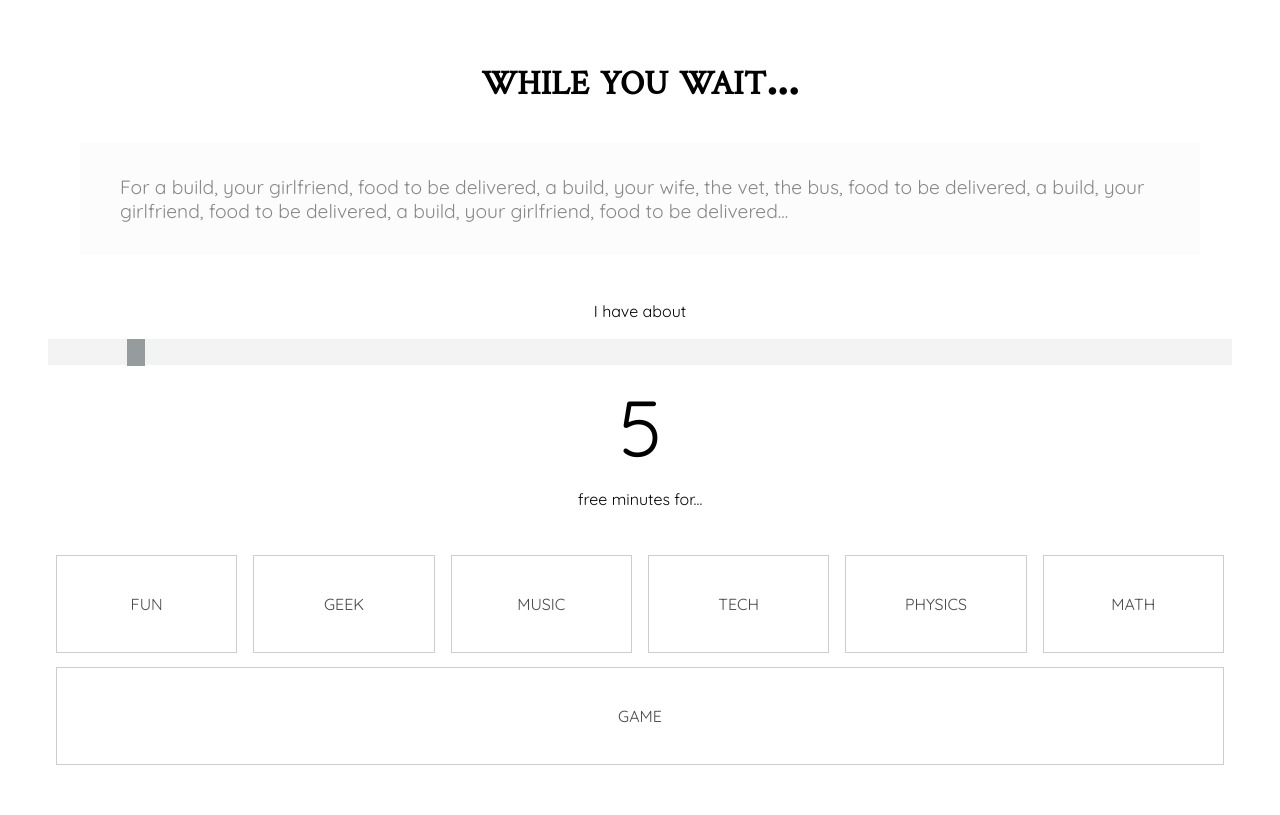
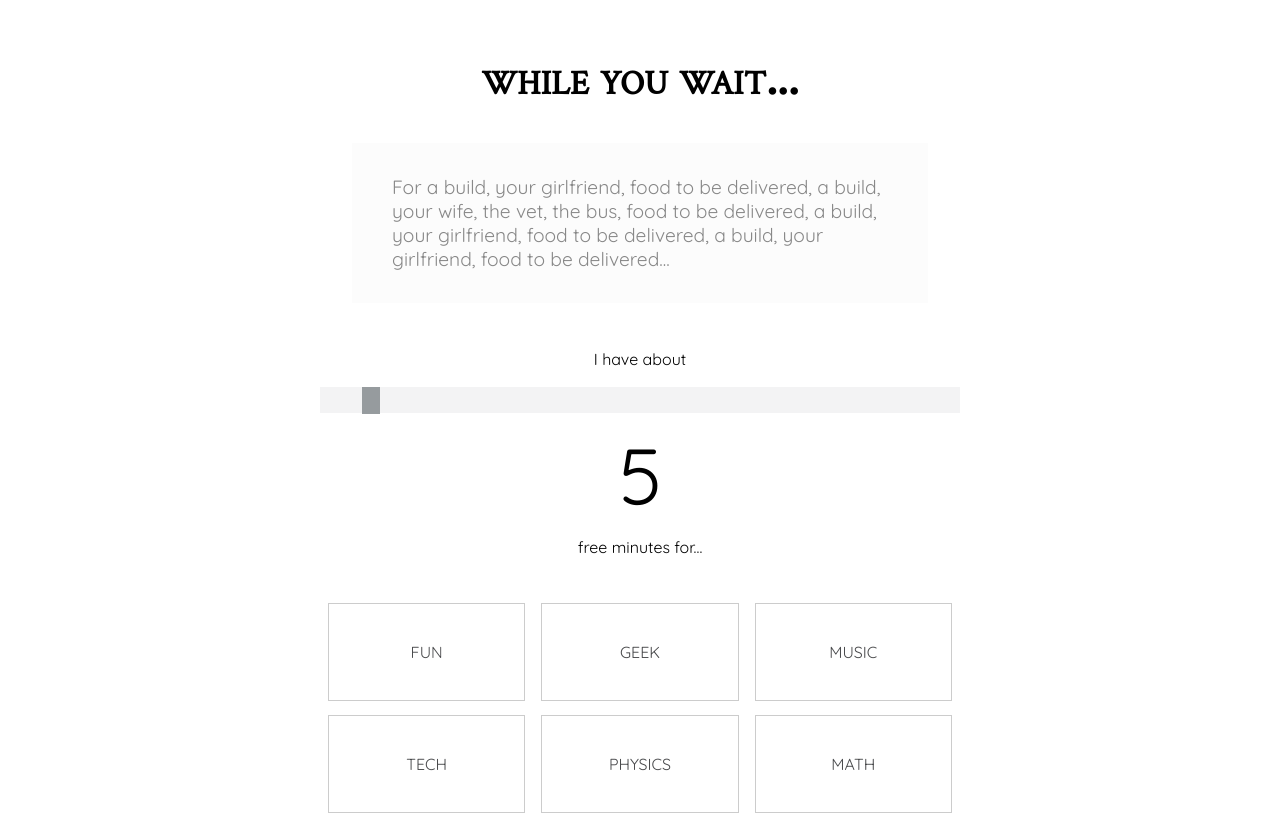
Before and after one commit to ksgy/whileuw8, a React (Create React App) app: page / in a window 1280 px wide. Shown: the top 815 px of the page. Built offline with nearby package versions, Linux system fonts and the light colour scheme.

Commit message:
Fix dtyle

```diff
--- a/src/App.css
+++ b/src/App.css
@@ -1,5 +1,14 @@
 @import url('https://fonts.googleapis.com/css?family=Quicksand');
 @import url('https://fonts.googleapis.com/css?family=Crimson+Text');
+
+body {
+  text-align: center;
+}
+#root {
+  max-width: 40em;
+  text-align: left;
+  margin: 0 auto;
+}
 
 *{
   -webkit-box-sizing: border-box; /* Android ≤ 2.3, iOS ≤ 4 */
```
